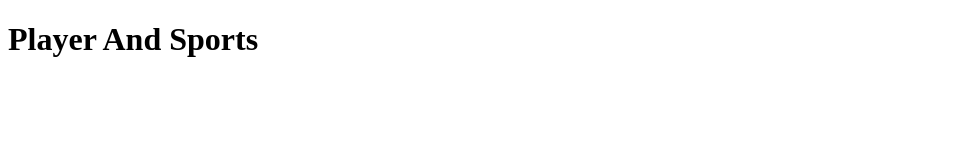
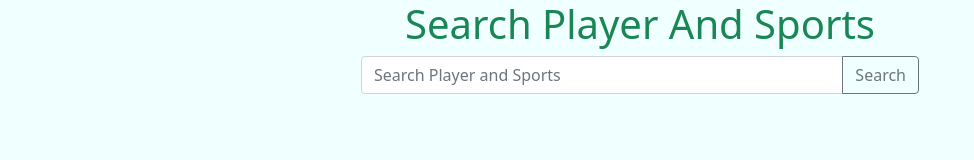
Before and after one commit to shagors/sports-players-api-test, a plain HTML site: page index.html in a window 1280 px wide. Shown: the whole page, without its empty margins (0-974 px from the left). Drawn offline with nearby package versions, Linux system fonts and the light colour scheme.

Commit message:
all source files add

```diff
--- a/index.html
+++ b/index.html
@@ -5,11 +5,18 @@
     <meta http-equiv="X-UA-Compatible" content="IE=edge">
     <meta name="viewport" content="width=device-width, initial-scale=1.0">
     <title>Sports Player</title>
+    <link href="https://cdn.jsdelivr.net/npm/bootstrap@5.1.3/dist/css/bootstrap.min.css" rel="stylesheet" integrity="sha384-1BmE4kWBq78iYhFldvKuhfTAU6auU8tT94WrHftjDbrCEXSU1oBoqyl2QvZ6jIW3" crossorigin="anonymous">
 </head>
-<body>
-    <h1>Player And Sports</h1>
+<body class="container" style="background-color: azure;">
+    <h1 class="text-center text-success">Search Player And Sports</h1>
+    <div class="input-group mb-3 w-50 mx-auto">
+        <input type="text" class="form-control" placeholder="Search Player and Sports" aria-label="Recipient's username" aria-describedby="button-addon2">
+        <button class="btn btn-outline-secondary" type="button" id="button-search">Search</button>
+    </div>
 
 
+
+    <script src="https://cdn.jsdelivr.net/npm/bootstrap@5.1.3/dist/js/bootstrap.bundle.min.js" integrity="sha384-ka7Sk0Gln4gmtz2MlQnikT1wXgYsOg+OMhuP+IlRH9sENBO0LRn5q+8nbTov4+1p" crossorigin="anonymous"></script>
     <script src="./js/app.js"></script>
 </body>
 </html>
```
